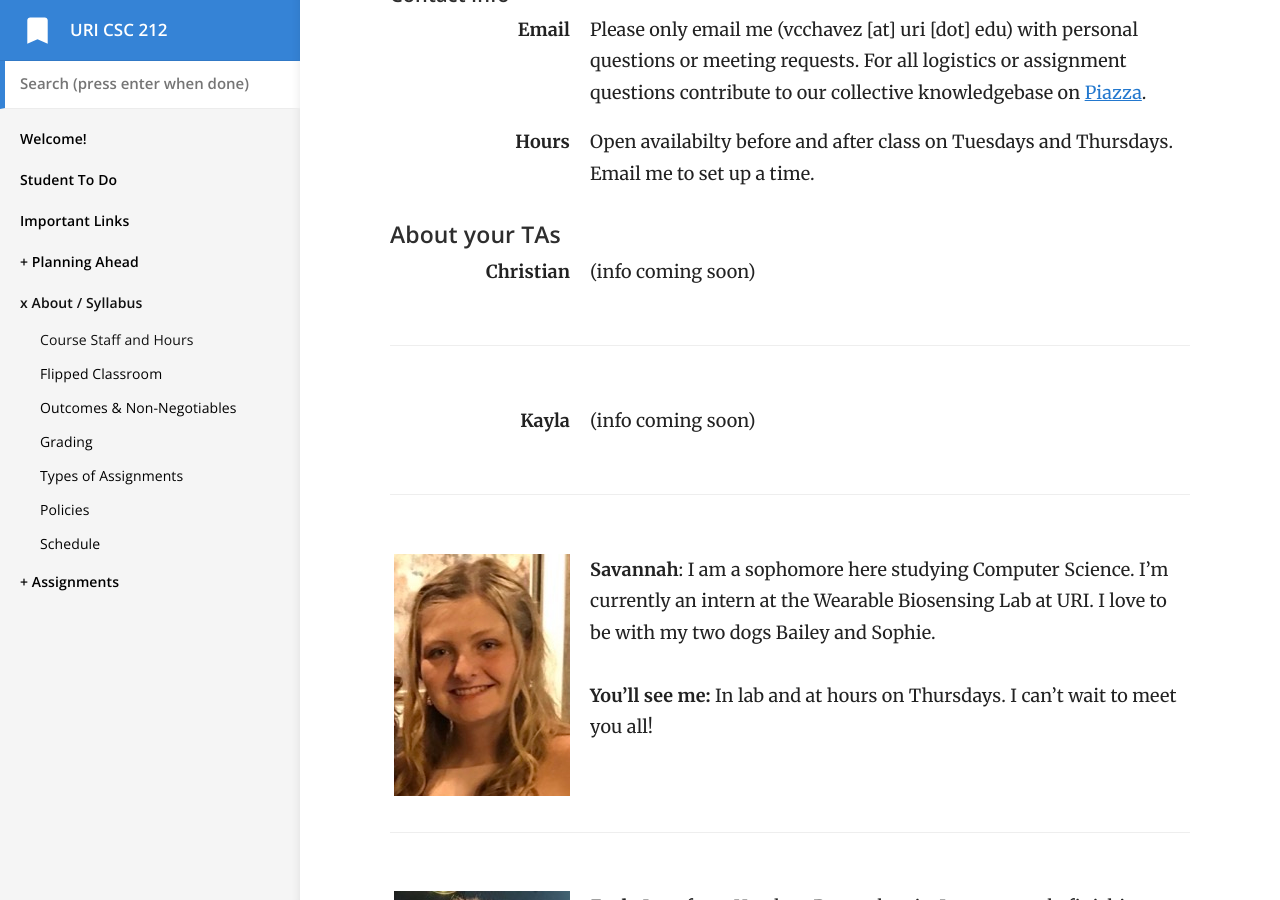
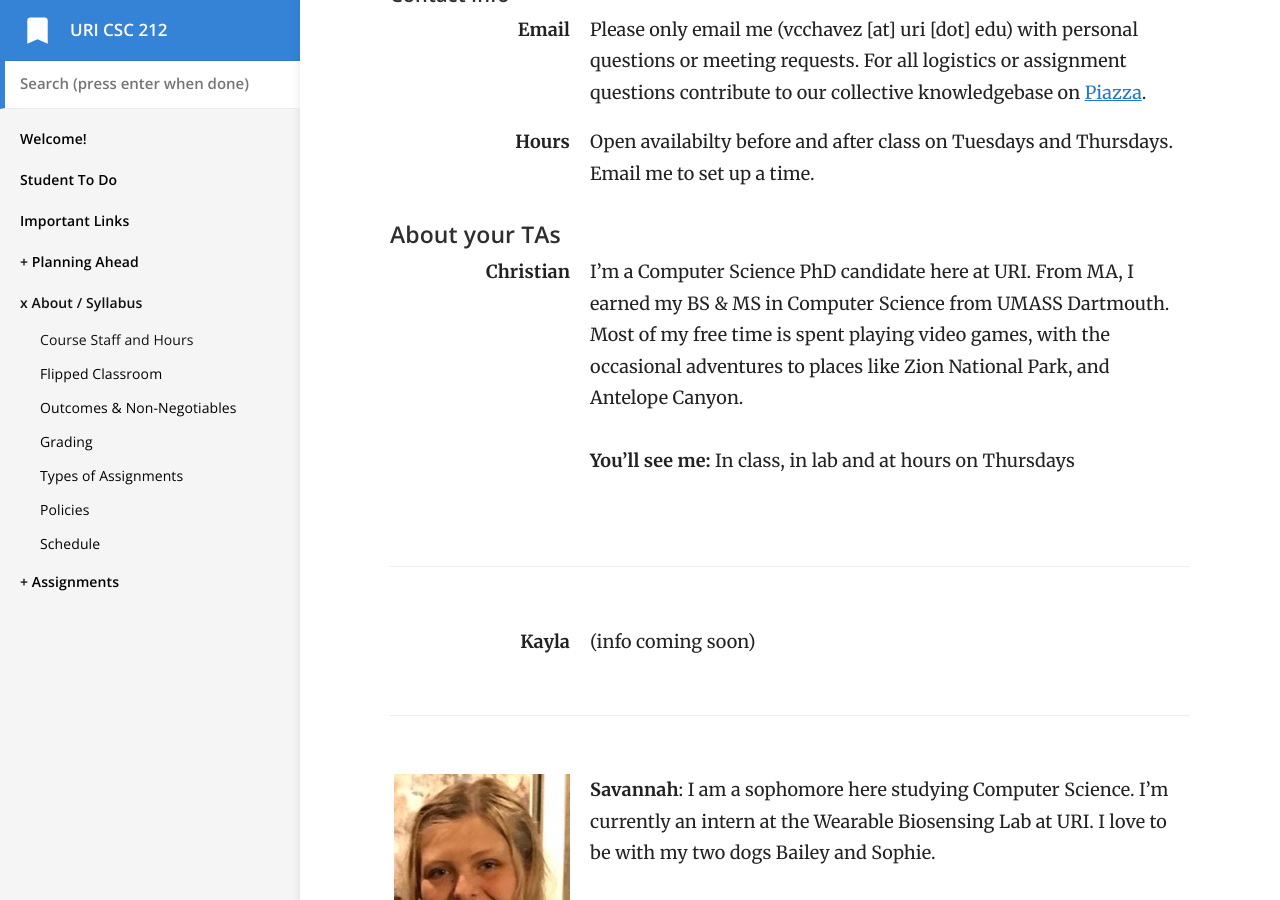
Before and after one commit to vcc-csc212/sp21-archive, a Jekyll site: the page built from _docs/2-about/staff.md, in a window 1280 px wide and 900 px high, scrolled down 906 px. Built offline with Jekyll 4.4.1, drawn with Linux system fonts in a browser that asks for light colours; some of the changed text lies outside the part shown.

Commit message:
christians hours added

```diff
--- a/_docs/2-about/staff.md
+++ b/_docs/2-about/staff.md
@@ -28,7 +28,10 @@ Hours
 
 #### About your TAs {#tas}
 Christian
-: (info coming soon)
+: I’m a Computer Science PhD candidate here at URI. From MA, I earned my BS & MS in Computer Science from UMASS Dartmouth. Most of my free time is spent playing video games, with the occasional adventures to places like Zion National Park, and Antelope Canyon.
+<br><br>
+**You'll see me:** In class, in lab and at hours on Thursdays
+<br><br>
 
 ---
 
```
Also changed, not shown: other parts of _docs/2-about/staff.md (+3 -0 lines).
